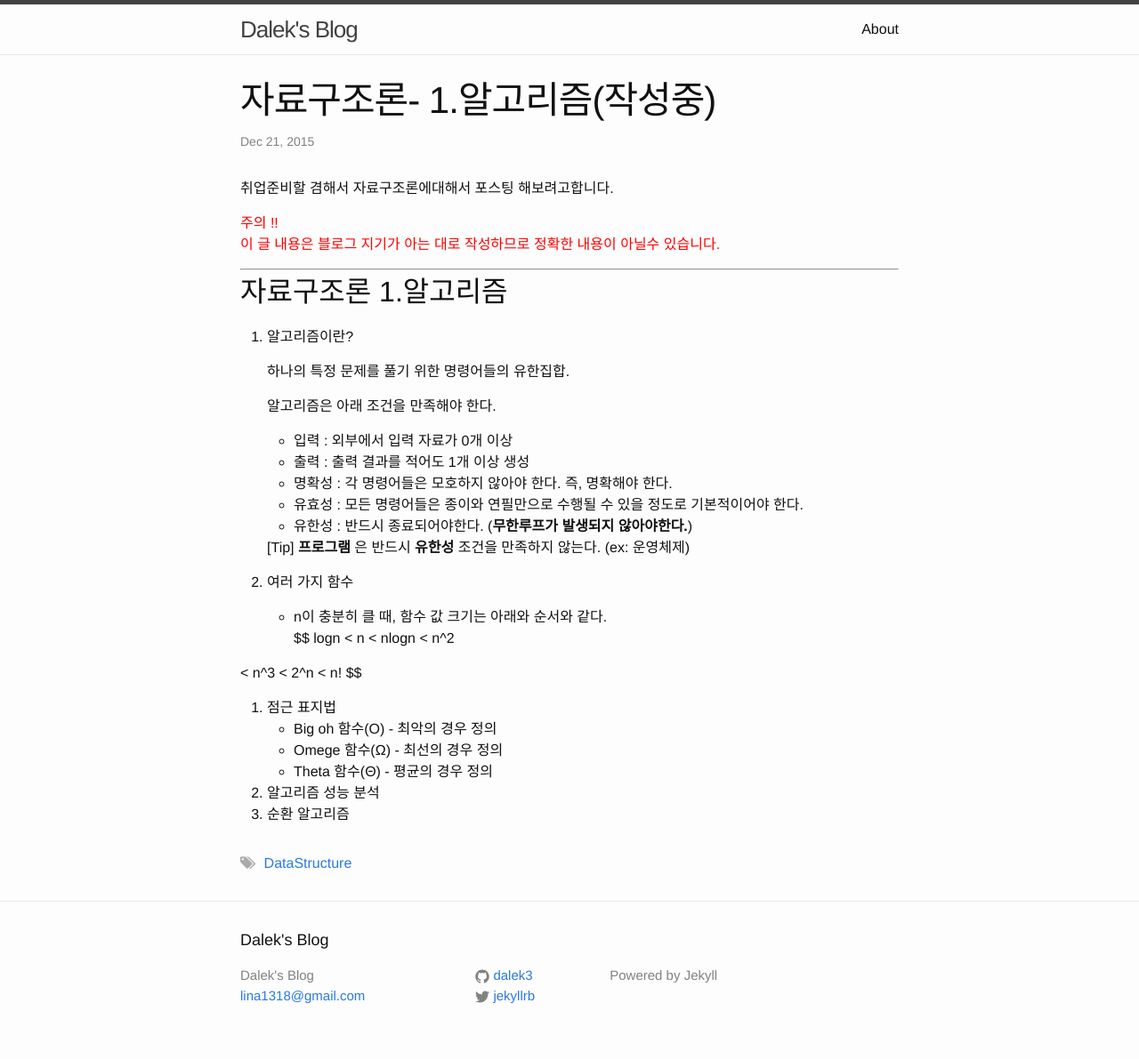
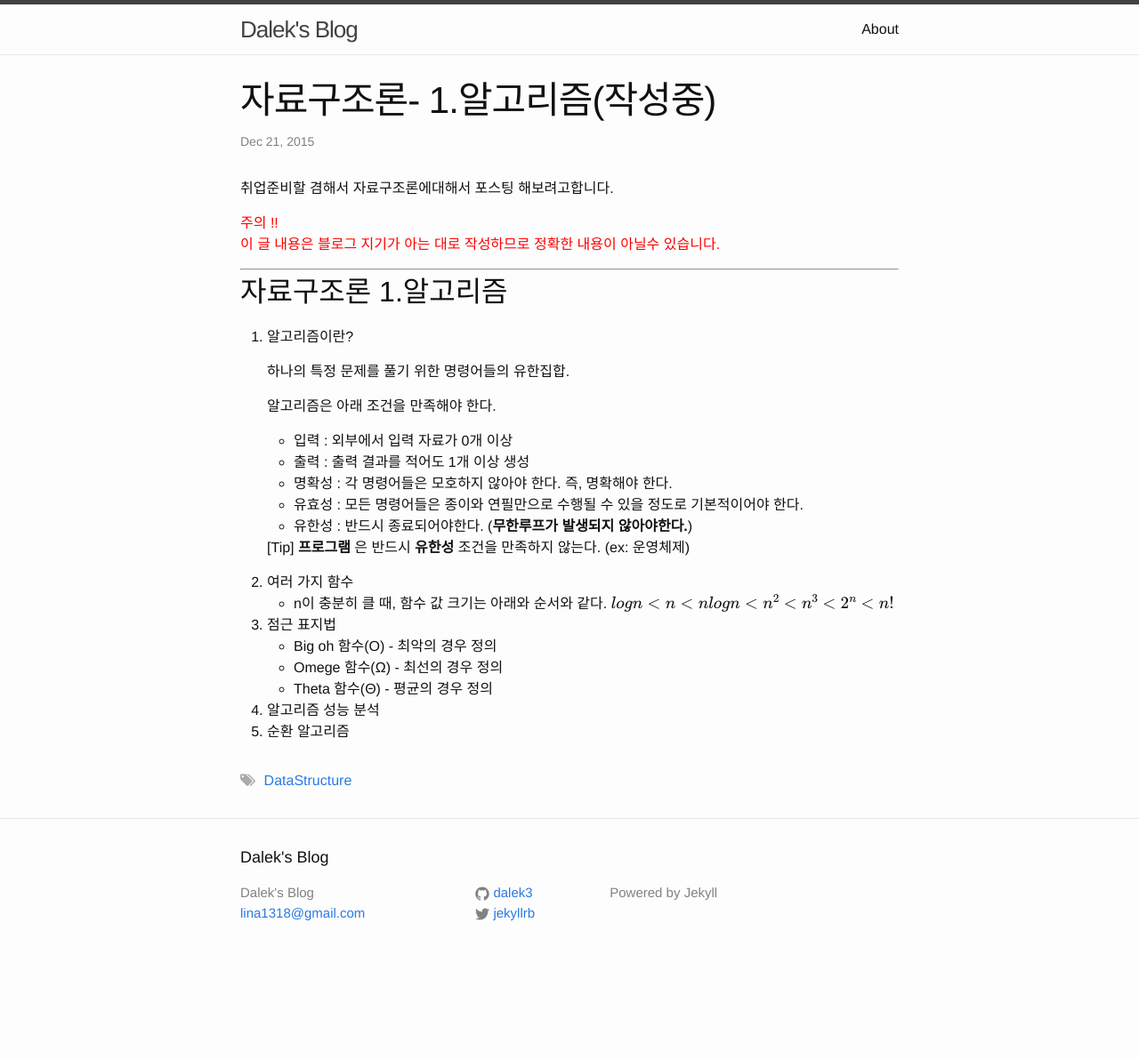
Before and after one commit to dalek3/dalek3.github.io, a Jekyll site: the page built from _posts/2015-12-21-hello-algo.markdown, in a window 1280 px wide. Shown: the whole page at 89% size. Built offline with Jekyll 4.4.1, drawn with Linux system fonts in a browser that asks for light colours; nearby versions of some CDN libraries; formulas are drawn with MathJax 3; after the commit the page ends 1098 px from its top, so only the background shows below that.

```diff
--- a/_posts/2015-12-21-hello-algo.markdown
+++ b/_posts/2015-12-21-hello-algo.markdown
@@ -34,10 +34,7 @@ tags : DataStructure
 	[Tip] **프로그램** 은 반드시 **유한성** 조건을 만족하지 않는다. (ex: 운영체제)
 2. 여러 가지 함수
 	- n이 충분히 클 때, 함수 값 크기는 아래와 순서와 같다.
-: $$ logn < n < nlogn < n^2
-
-
-< n^3 < 2^n < n! $$
+$$ logn < n < nlogn < n^2 < n^3 < 2^n < n! $$
 
 3. 점근 표지법
 	- Big oh 함수(O) - 최악의 경우
```
